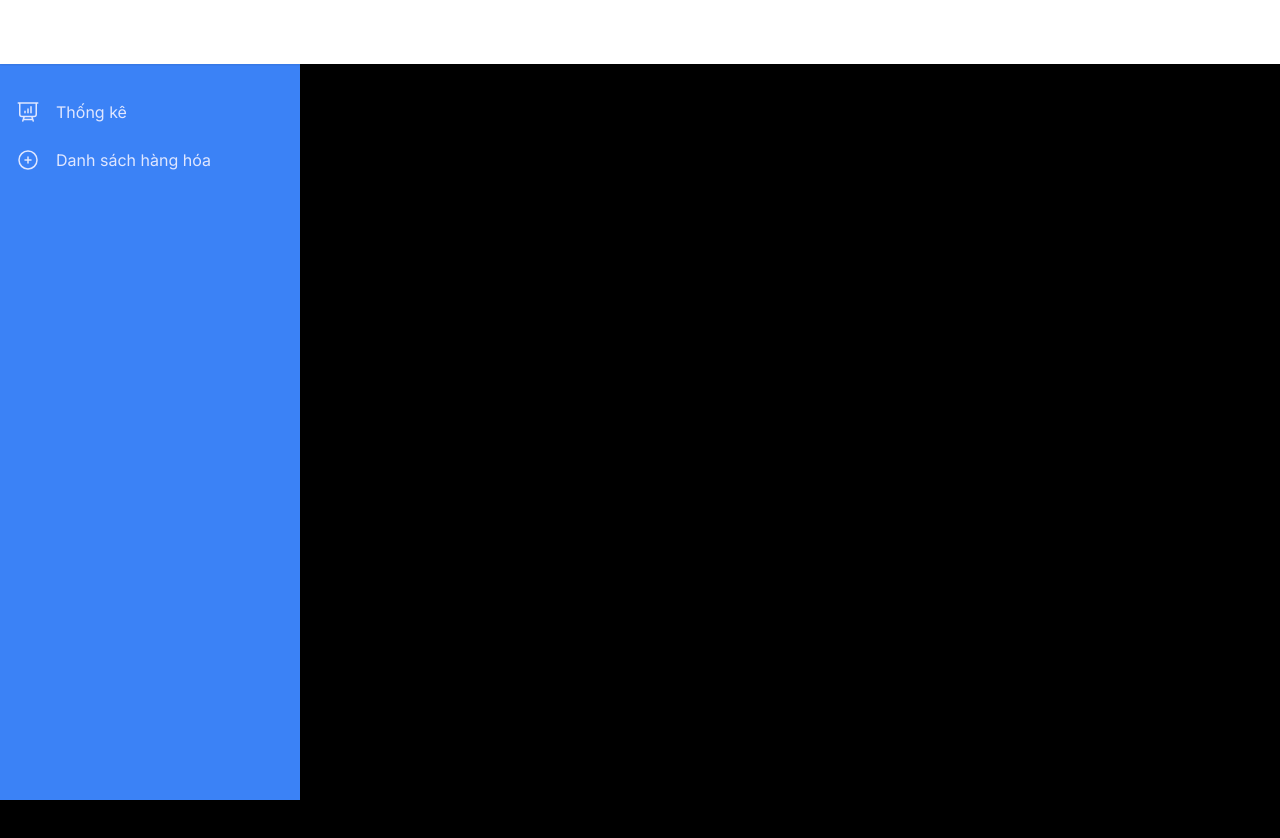
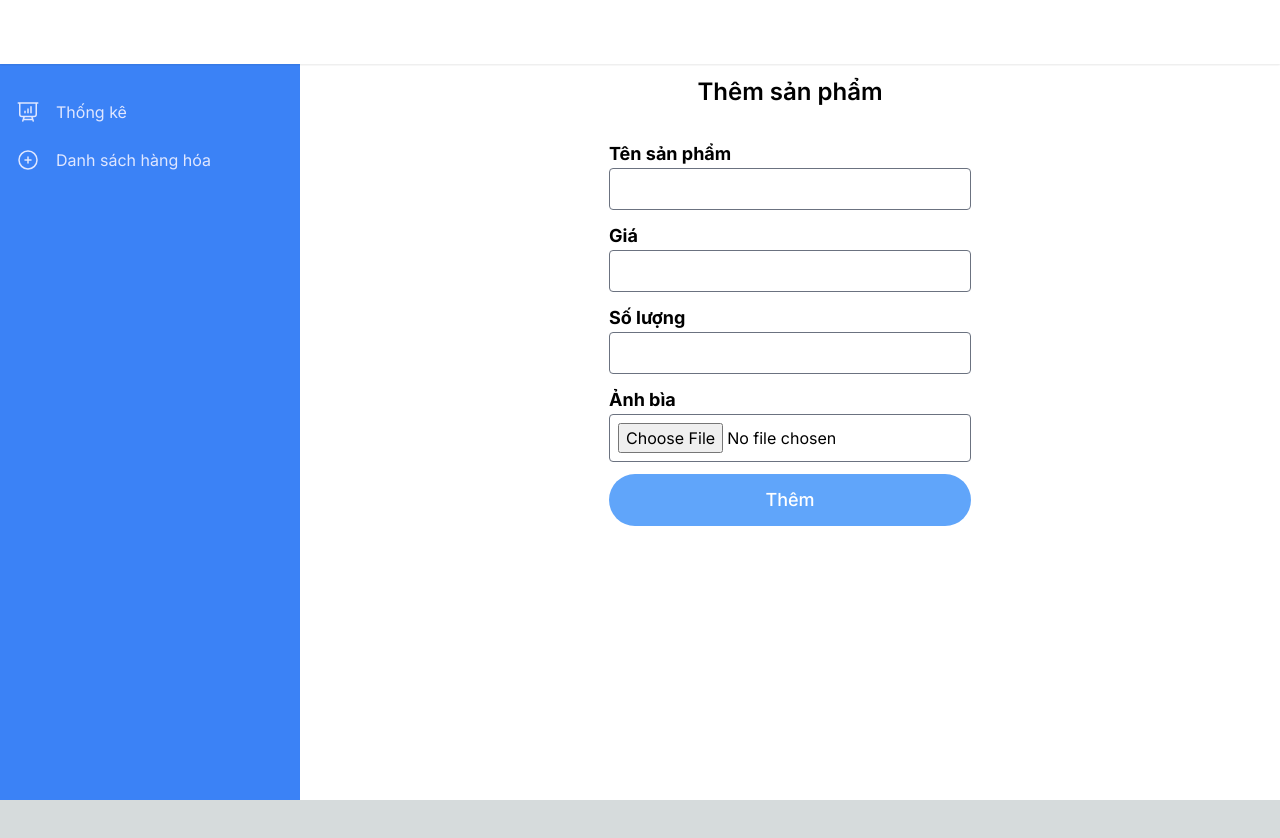
Before and after one commit to ngovanphat/product-management, a Next.js app: page /product-list/create in a window 1280 px wide. Before the commit this address had no page. Shown: the top 838 px of the page. After the commit the page ends 800 px from the top, so only its background shows below. Built offline with nearby package versions, Linux system fonts and the light colour scheme.

Commit message:
add detail and create page

```diff
--- /dev/null
+++ b/src/app/product-list/[id]/page.tsx
@@ -0,0 +1,5 @@
+"use client";
+
+export default function ProductDetail({ params }: any) {
+  return <p>Product id: {params.id}</p>;
+}
--- /dev/null
+++ b/src/app/product-list/create/page.tsx
@@ -0,0 +1,91 @@
+"use client";
+
+import { useState } from "react";
+import Image from "next/image";
+
+export default function CreateProductPage() {
+  const [imageUpload, setImageUpload] = useState("");
+
+  const handleSubmit = async (event: any) => {
+    // Stop the form from submitting and refreshing the page.
+    event.preventDefault();
+
+    console.log(event.target.image.value);
+  };
+
+  const handleUploadImage = (event: any) => {
+    const file = event.target.files[0] || null;
+
+    setImageUpload(window.URL.createObjectURL(file));
+  };
+
+  return (
+    <div className="w-full bg-white flex items-center flex-col px-4">
+      <p className="text-black font-semibold text-2xl mt-3">Thêm sản phẩm</p>
+
+      <form onSubmit={handleSubmit} className="text-black flex flex-col mt-5">
+        <label htmlFor="productName" className="text-lg font-bold mt-3">
+          Tên sản phẩm
+        </label>
+        <input
+          type="text"
+          id="productName"
+          name="productName"
+          className="border rounded p-2 border-gray-500 hover:border-yellow-300"
+          required
+        />
+
+        <label htmlFor="price" className="text-lg font-bold mt-3">
+          Giá
+        </label>
+        <input
+          type="number"
+          id="price"
+          name="price"
+          className="border rounded p-2 border-gray-500 hover:border-yellow-300"
+          required
+        />
+
+        <label htmlFor="quantity" className="text-lg font-bold mt-3">
+          Số lượng
+        </label>
+        <input
+          type="number"
+          id="quantity"
+          name="quantity"
+          className="border rounded p-2 border-gray-500 hover:border-yellow-300"
+          required
+        />
+
+        <label htmlFor="image" className="text-lg font-bold mt-3">
+          Ảnh bìa
+        </label>
+        <input
+          type="file"
+          id="image"
+          name="image"
+          className="border rounded p-2 border-gray-500 hover:border-yellow-300"
+          onChange={(event) => handleUploadImage(event)}
+          required
+          accept="image/*"
+        />
+        {imageUpload && (
+          <Image
+            src={imageUpload}
+            alt="upload image"
+            width={30}
+            height={20}
+            className="w-full mt-3"
+          />
+        )}
+
+        <button
+          type="submit"
+          className="bg-blue-400 font-medium text-lg rounded-full mt-3 p-3 text-white"
+        >
+          Thêm
+        </button>
+      </form>
+    </div>
+  );
+}
--- a/src/app/product-list/page.tsx
+++ b/src/app/product-list/page.tsx
@@ -1,11 +1,12 @@
-import {
-  MagnifyingGlassIcon,
-  ChevronRightIcon,
-} from "@heroicons/react/24/outline";
+"use client";
+import { PlusIcon } from "@heroicons/react/24/outline";
+import { useRouter } from "next/navigation";
 import { ChipIncrease } from "./IncreaseChip";
 import { ProductItem } from "./ProductItem";
+import Link from "next/link";
 
 export default function ProductList() {
+  const router = useRouter();
   const products = [
     {
       id: 1,
@@ -56,13 +57,14 @@ export default function ProductList() {
     },
   ];
 
+  function navigateToAddProduct() {
+    router.push("/product-list/create");
+  }
+
   return (
     <main className="flex min-h-screen flex-col items-start justify-start w-full px-4 py-4 bg-white ">
       <div className="flex flex-row items-center justify-between w-full">
         <p className="text-2xl text-black font-bold">Danh sách hàng hóa</p>
-        <div className="flex">
-          <MagnifyingGlassIcon className="w-8 h-8" color="black" />
-        </div>
       </div>
 
       <div className="flex justify-between mt-5 w-full gap-3">
@@ -89,15 +91,28 @@ export default function ProductList() {
         </div>
       </div>
 
+      <button
+        onClick={() => navigateToAddProduct()}
+        className="flex rounded-full bg-blue-500 mt-5 w-full justify-center items-center py-2"
+      >
+        <PlusIcon className="w-7 h-7 mr-2" color="white" />
+        <p className="font-medium text-white text-xl">Thêm sản phẩm </p>
+      </button>
+
       <div className="w-full">
         <p className="text-slate-500 font-semibold text-lg mt-5">
           Các sản phẩm
         </p>
         <div className="mt-5">
           {products.map((item, index) => (
-            <div className="py-5" key={index}>
-              <ProductItem {...item} />
-            </div>
+            <Link
+              href={`/product-list/${encodeURIComponent(item.id)}`}
+              key={index}
+            >
+              <div className="py-3">
+                <ProductItem {...item} />
+              </div>
+            </Link>
           ))}
         </div>
       </div>
```
